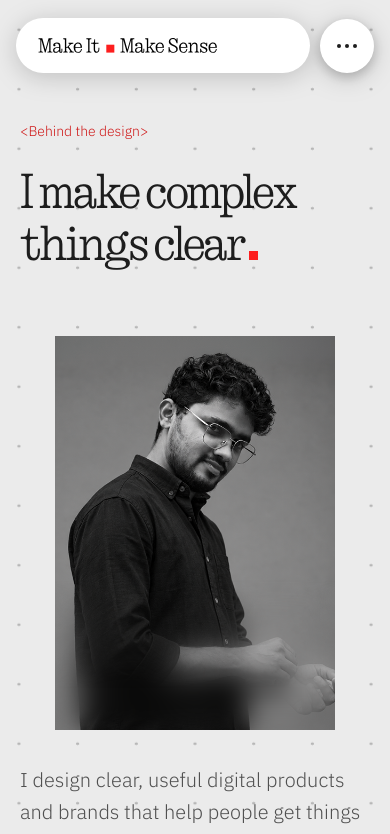
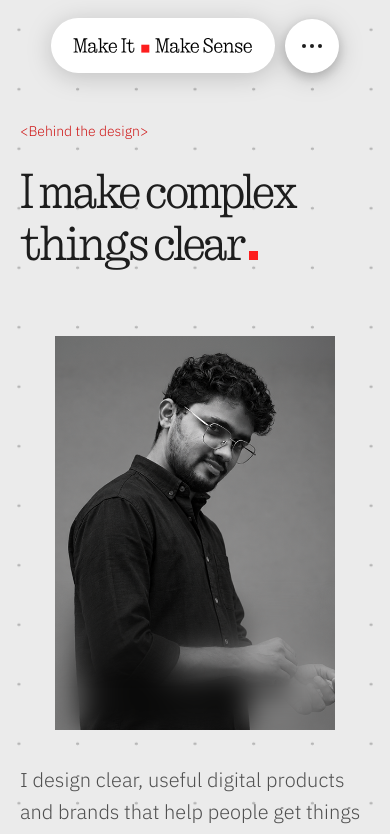
Before and after one commit to paneesh1997-coder/Portfolio, a Next.js app: page /about in a window 390 px wide. Shown: the top 834 px of the page. Built offline with nearby package versions, Linux system fonts and the light colour scheme.

Commit message:
text updates

```diff
--- a/app/about/page.tsx
+++ b/app/about/page.tsx
@@ -4,7 +4,7 @@ import { Eyebrow, PillLink, Square } from '@/components/portfolio';
 export const metadata: Metadata = { title: 'About', description: 'The winding path from sales, hospitality, and freelance music to product design. Meet Aneesh.' };
 
 const experience = [
-  { company: 'Metaveo', href: 'https://www.metaveo.ai/', role: 'UI/UX Designer and Brand Strategist', dates: 'April 2026 — Present', duration: '6 months' },
+  { company: 'Metaveo', href: 'https://www.metaveo.ai/', role: 'UI/UX Designer and Brand Strategist', dates: 'April 2026 — Present', duration: '7 months' },
   { company: 'HCI Australia', href: 'https://www.hcigroup.com.au/', role: 'UI/UX Designer', dates: 'Jan 2024 — March 2026', duration: '2.3 years' },
   { company: 'Zoople Technologies', href: 'https://zoople.in/', role: 'UI/UX Intern', dates: 'Aug — Sept 2023', duration: '2 months' },
 ];
--- a/app/globals.css
+++ b/app/globals.css
@@ -539,8 +539,8 @@ body:has(.playground-dialog) [data-slot="dialog-overlay"] { z-index: 109; backgr
 }
 
 @media (max-width: 800px) {
-  .site-header { flex-direction: row; justify-content: space-between; gap: 10px; width: calc(100% - 32px); }
-  .wordmark { min-width: 0; flex: 1 1 auto; padding-inline: 22px; }
+  .site-header { flex-direction: row; justify-content: center; gap: 10px; width: calc(100% - 32px); }
+  .wordmark { min-width: 0; padding-inline: 22px; }
   .mobile-menu-toggle { display: grid; flex: 0 0 54px; place-items: center; width: 54px; height: 54px; padding: 0; border: 0; border-radius: 50%; background: #fff; color: var(--ink); box-shadow: 0 4px 12px rgb(0 0 0 / 18%); cursor: pointer; }
   .mobile-menu-toggle:hover { color: var(--red-text); }
   .main-nav { position: absolute; top: calc(100% + 10px); right: 0; display: flex; flex-direction: column; align-items: stretch; justify-content: flex-start; width: min(220px, calc(100vw - 32px)); max-width: none; height: auto; gap: 4px; padding: 10px; border-radius: 14px; box-shadow: 0 14px 32px rgb(0 0 0 / 18%); opacity: 0; visibility: hidden; transform: translateY(-8px); pointer-events: none; transition: opacity .2s ease, transform .2s ease, visibility .2s ease; }
```
Also changed, not shown: 47 other files (tests, documents, lock files or other folders).
